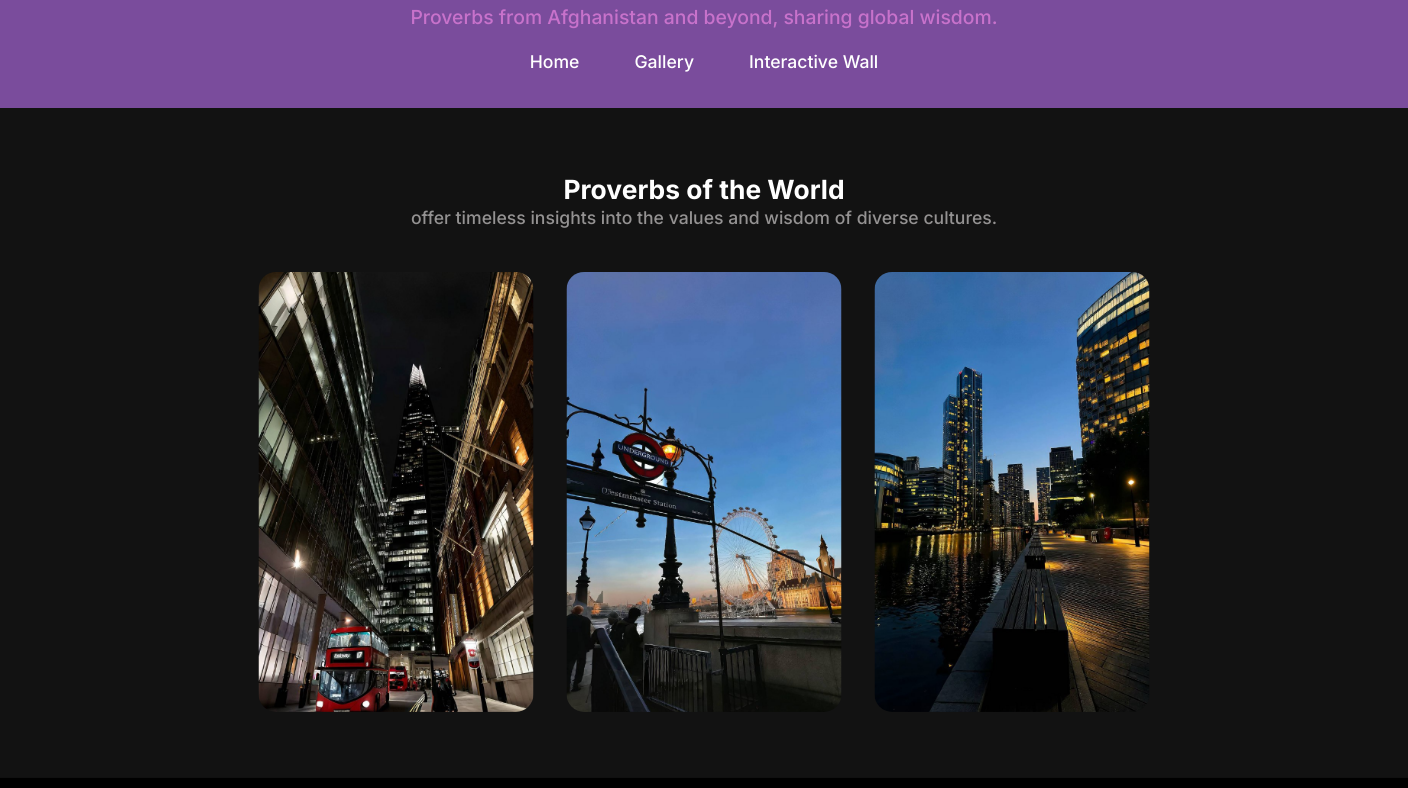
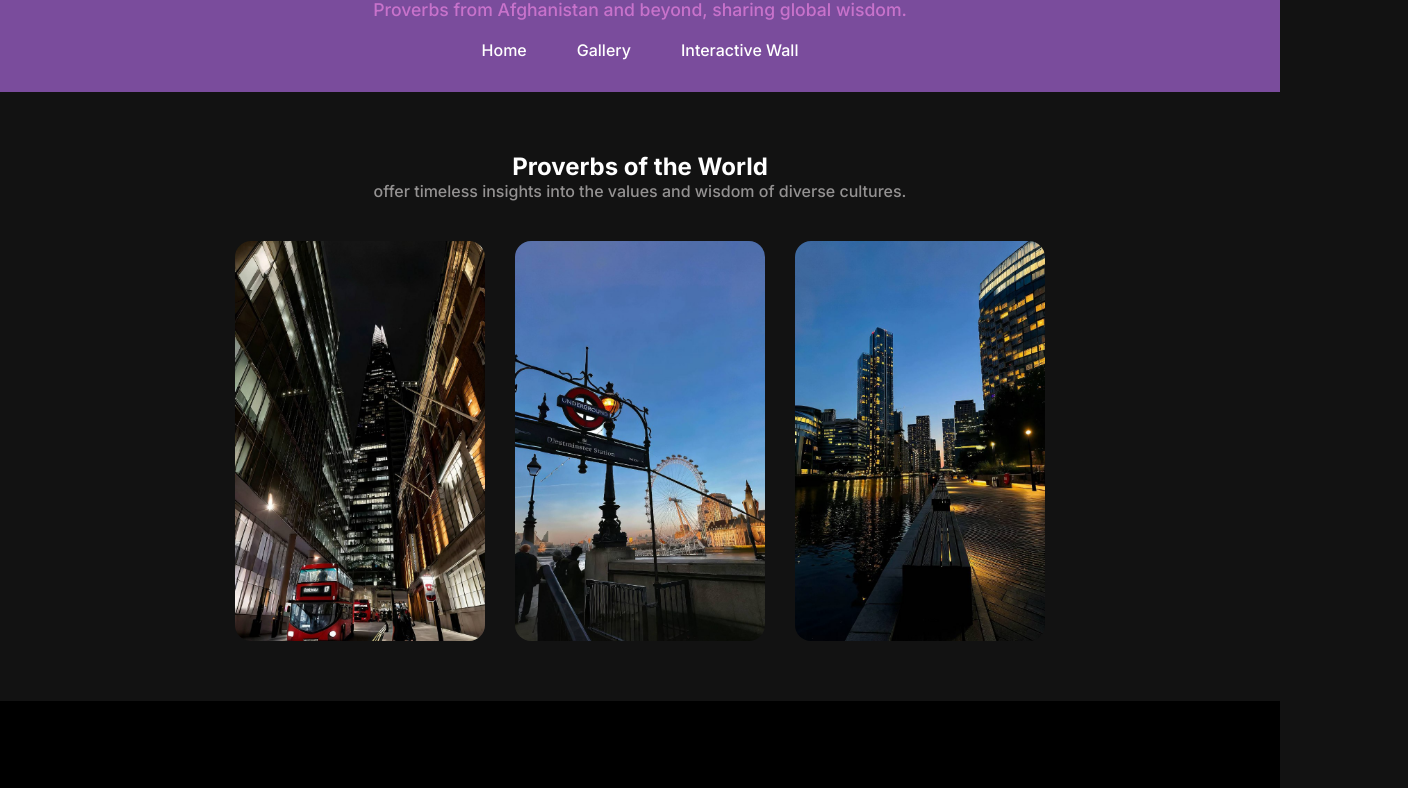
Before and after one commit to setayeshazizi/project4, a plain HTML site: page gallery.html in a window 1280 px wide. Shown: the part 68-856 px from the top of the page, 1408 px wide, since content can reach past the window. Drawn offline with Linux system fonts and the light colour scheme.

Commit message:
Update css.css

```diff
--- a/css.css
+++ b/css.css
@@ -16,11 +16,6 @@ body{
     height: 100vh;
     align-items: center;
     justify-content: center;
-}
-
-html {
-  transform: scale(1.1);
-  transform-origin: top left;
 }
 
   /* Header */
```
